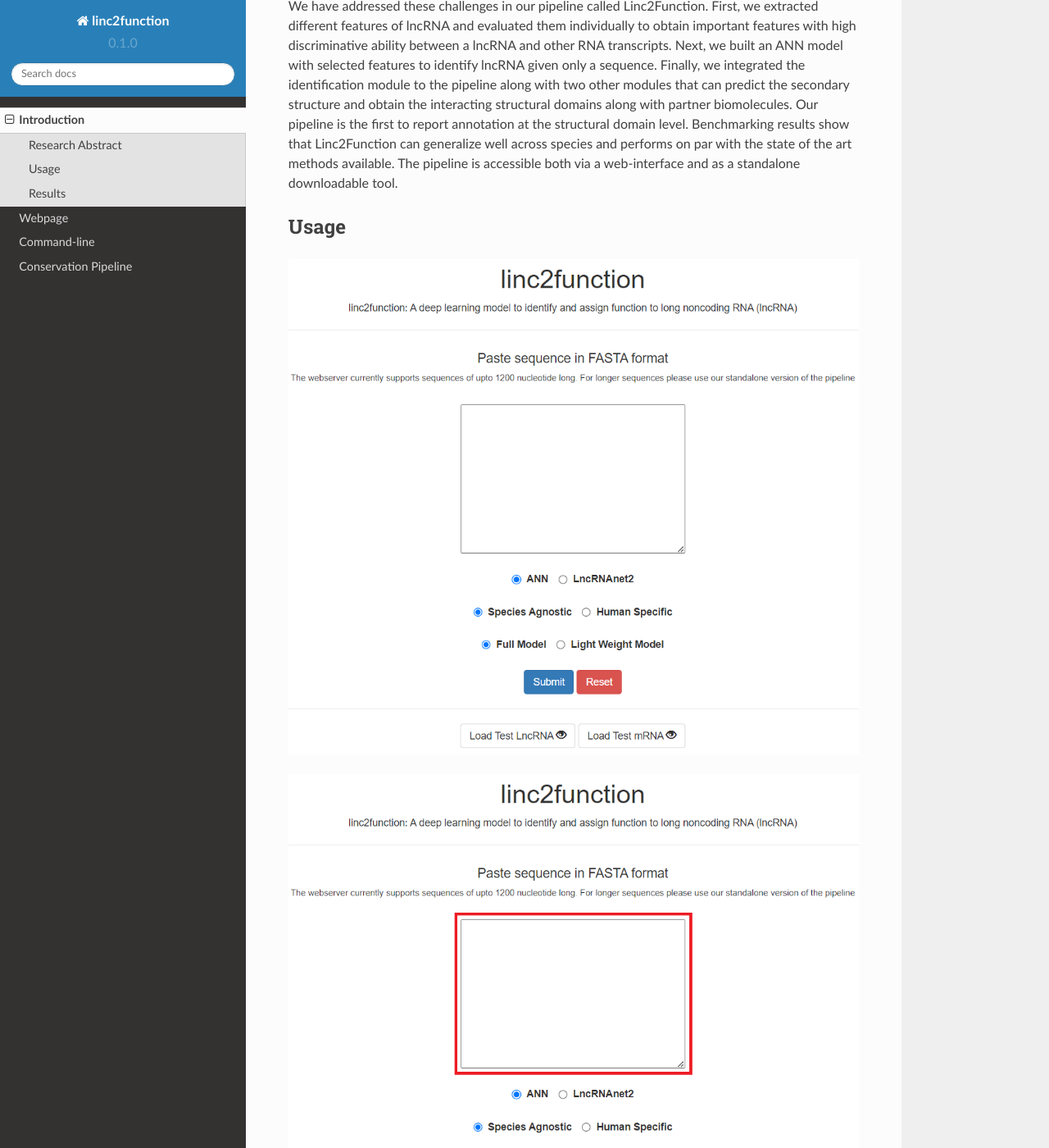
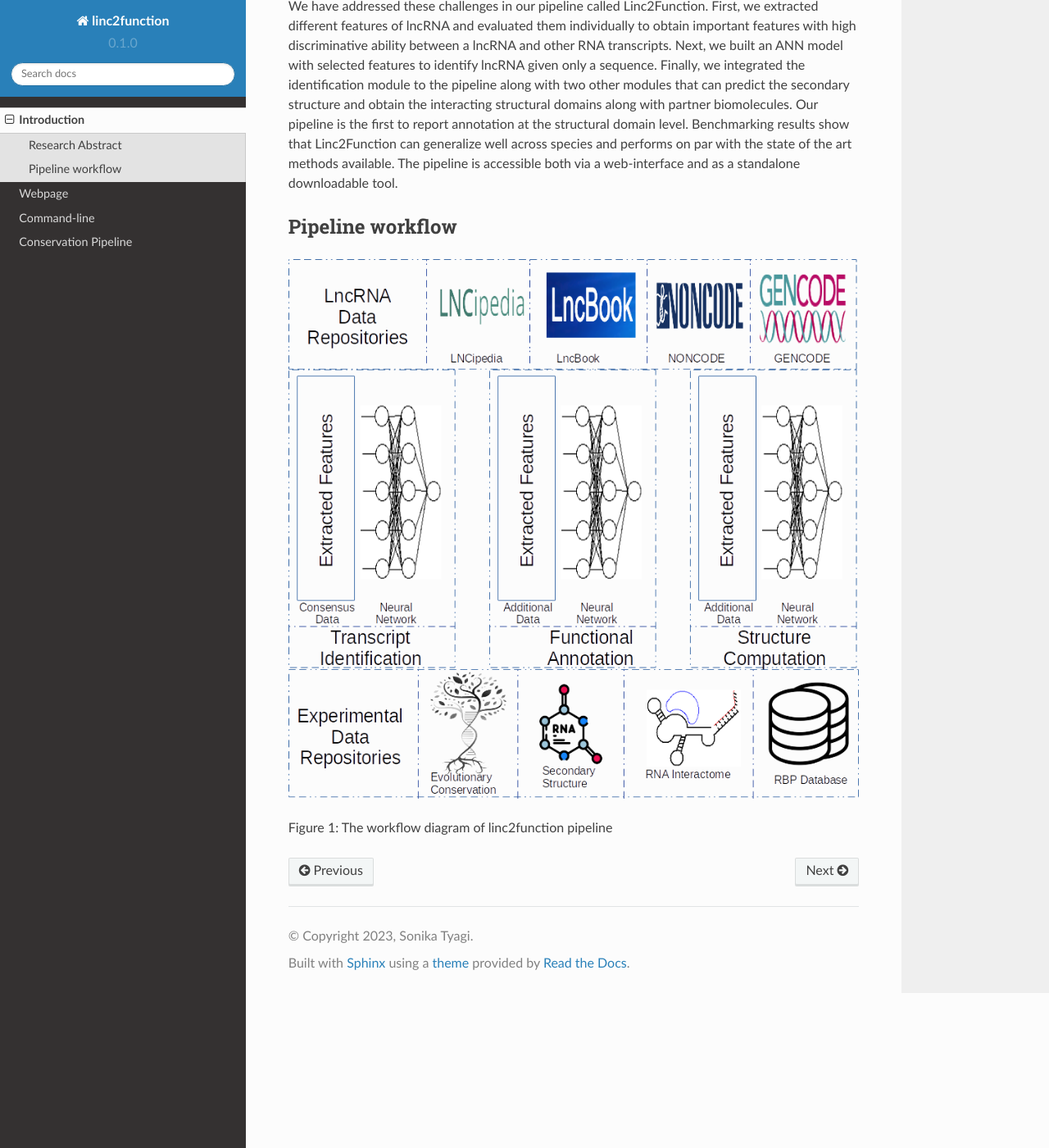
Before and after one commit to ryashpal/linc2function-tutorial, a Sphinx documentation site: the page built from docs/source/introduction.rst, in a window 1280 px wide and 1400 px high, scrolled down 580 px. Shown: the whole window at 82% size. Built offline with Sphinx 7.4.7 and the Read the Docs theme 2.0.0, drawn with Linux system fonts in a browser that asks for light colours.

Commit message:
Update introduction.rst

```diff
--- a/docs/source/introduction.rst
+++ b/docs/source/introduction.rst
@@ -10,38 +10,8 @@ Inconsistencies between databases reporting lncRNA in the human genome exist and
 
 We have addressed these challenges in our pipeline called Linc2Function. First, we extracted different features of lncRNA and evaluated them individually to obtain important features with high discriminative ability between a lncRNA and other RNA transcripts. Next, we built an ANN model with selected features to identify lncRNA given only a sequence. Finally, we integrated the identification module to the pipeline along with two other modules that can predict the secondary structure and obtain the interacting structural domains along with partner biomolecules. Our pipeline is the first to report annotation at the structural domain level. Benchmarking results show that Linc2Function can generalize well across species and performs on par with the state of the art methods available. The pipeline is accessible both via a web-interface and as a standalone downloadable tool.
 
-Usage
-~~~~~
+Pipeline workflow
+~~~~~~~~~~~~~~~~~
 
-.. image:: images/initial.png
-
-.. image:: images/initial_sequence.png
-
-.. image:: images/initial_architecture.png
-
-.. image:: images/initial_mode.png
-
-.. image:: images/initial_type.png
-
-.. image:: images/initial_submit.PNG
-
-.. image:: images/initial_reset.PNG
-
-.. image:: images/initial_load.PNG
-
-.. image:: images/seq_loaded.PNG
-
-Results
-~~~~~~~
-
-.. image:: images/result_transcript_details.PNG
-
-.. image:: images/result_protein_interactome.PNG
-
-.. image:: images/result_rna_interactome.PNG
-
-.. image:: images/result_ss_arc.PNG
-
-.. image:: images/result_ss_2d.PNG
-
-.. image:: images/result_result.PNG
+.. image:: images/pipeline.png
+Figure 1: The workflow diagram of linc2function pipeline
```
